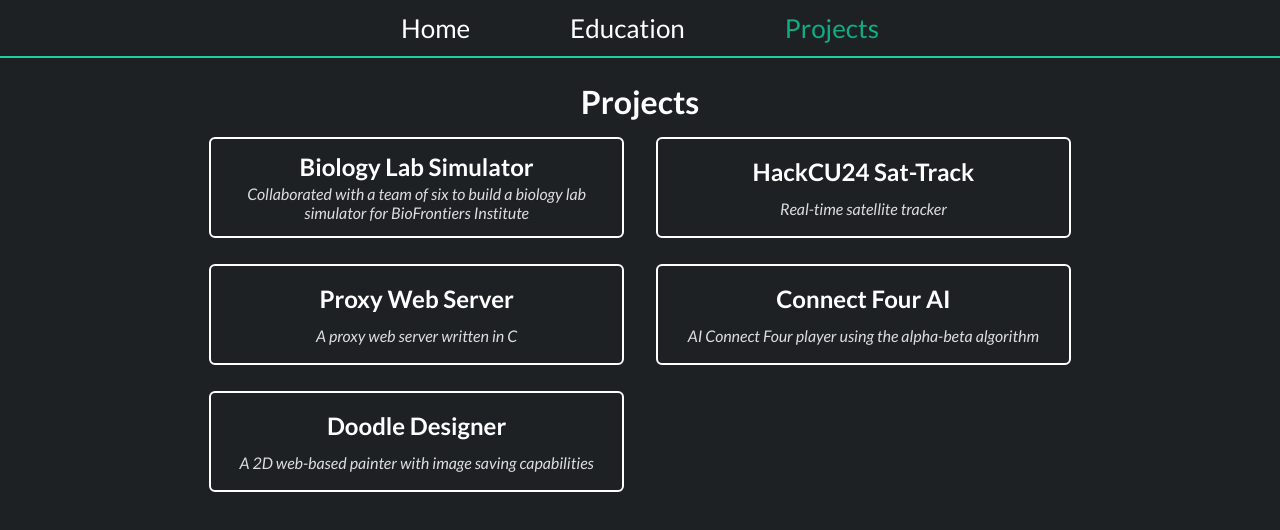
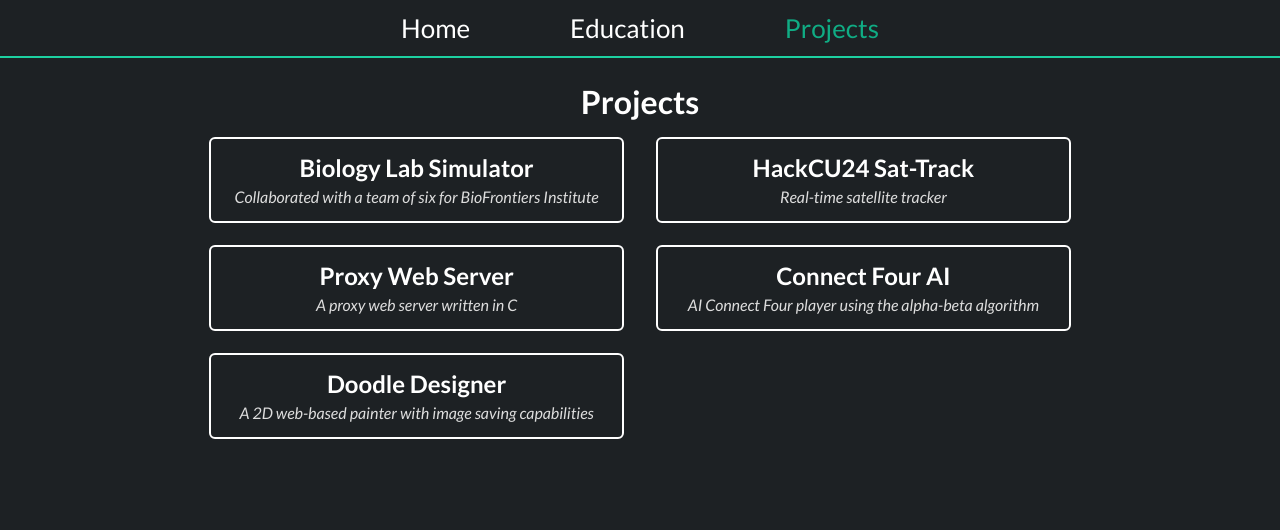
Before and after one commit to tylerhand1/portfolio, a React (Vite) app: page /projects in a window 1280 px wide. Shown: the top 530 px of the page. Built offline with nearby package versions, Linux system fonts and the light colour scheme.

Commit message:
Changed info text for Biology Lab Simulator Project Changed font size to 18px for p in education-card

```diff
--- a/src/index.css
+++ b/src/index.css
@@ -203,6 +203,10 @@ h2 {
 }
 
 /* Education page */
+.education-card p {
+  font-size: 18px;
+}
+
 .education-title-container {
   padding: 6px 0 6px;
 }
--- a/src/pages/Projects.jsx
+++ b/src/pages/Projects.jsx
@@ -8,7 +8,7 @@ const Projects = () => {
       <main className='flex project-container-root'>
         <h1>Projects</h1>
         <div className='project-container grid'>
-          <Project title={'Biology Lab Simulator'} info={'Collaborated with a team of six to build a biology lab simulator for BioFrontiers Institute'} />
+          <Project title={'Biology Lab Simulator'} info={'Collaborated with a team of six for BioFrontiers Institute'} />
           <Project title={'HackCU24 Sat-Track'} info={'Real-time satellite tracker'} />
           <Project title={'Proxy Web Server'} info={'A proxy web server written in C'} />
           <Project title={'Connect Four AI'} info={'AI Connect Four player using the alpha-beta algorithm'} />
```
